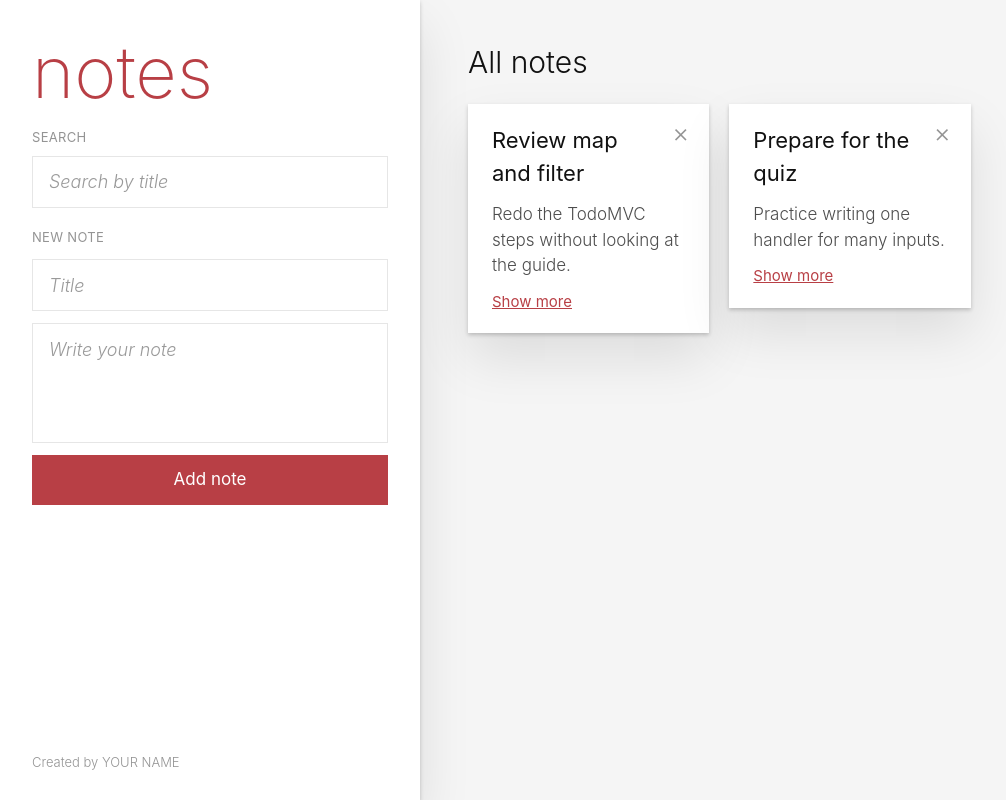
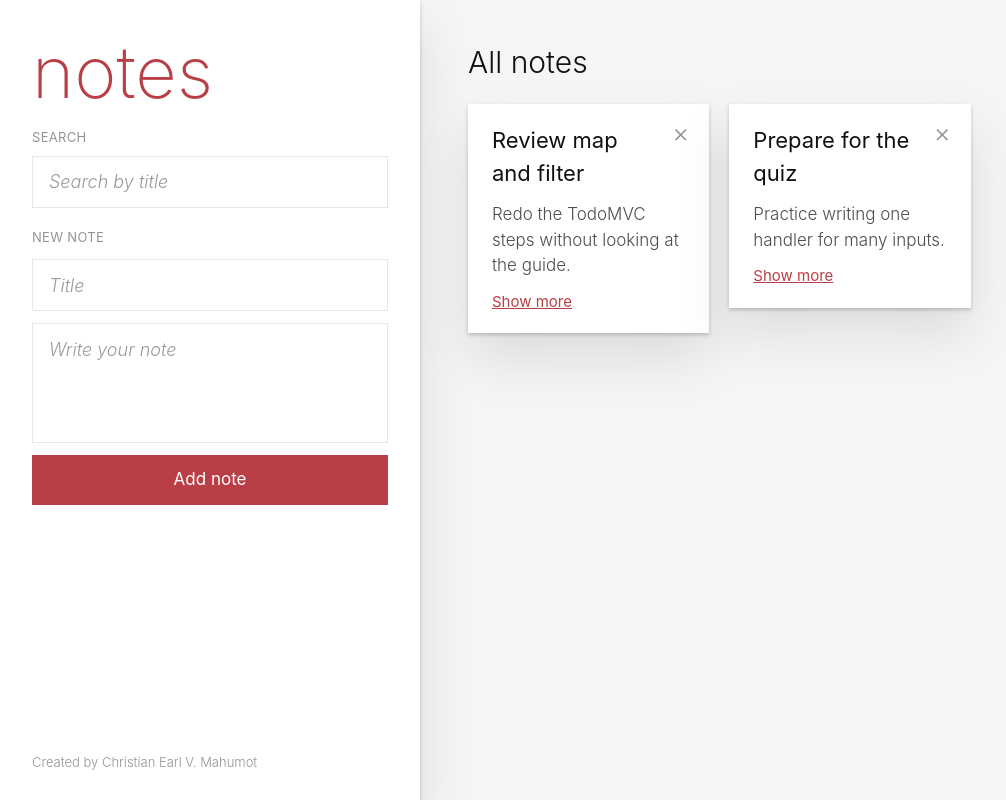
Before and after one commit to christianearlmahumot/csit340g5-notes, a React (Vite) app: page / in a window 1280 px wide. Shown: the whole page, without its empty margins (0-1006 px from the left). Built offline with nearby package versions, Linux system fonts and the light colour scheme.

Commit message:
chore: replace YOUR NAME with Christian Earl V. Mahumot

```diff
--- a/src/App.jsx
+++ b/src/App.jsx
@@ -5,7 +5,7 @@ function App() {
   return (
     <div className="bg-[#f5f5f5] font-light text-[#111]">
       <Notes />
-      <Info name="YOUR NAME" />
+      <Info name="Christian Earl V. Mahumot" />
     </div>
   )
 }
```
